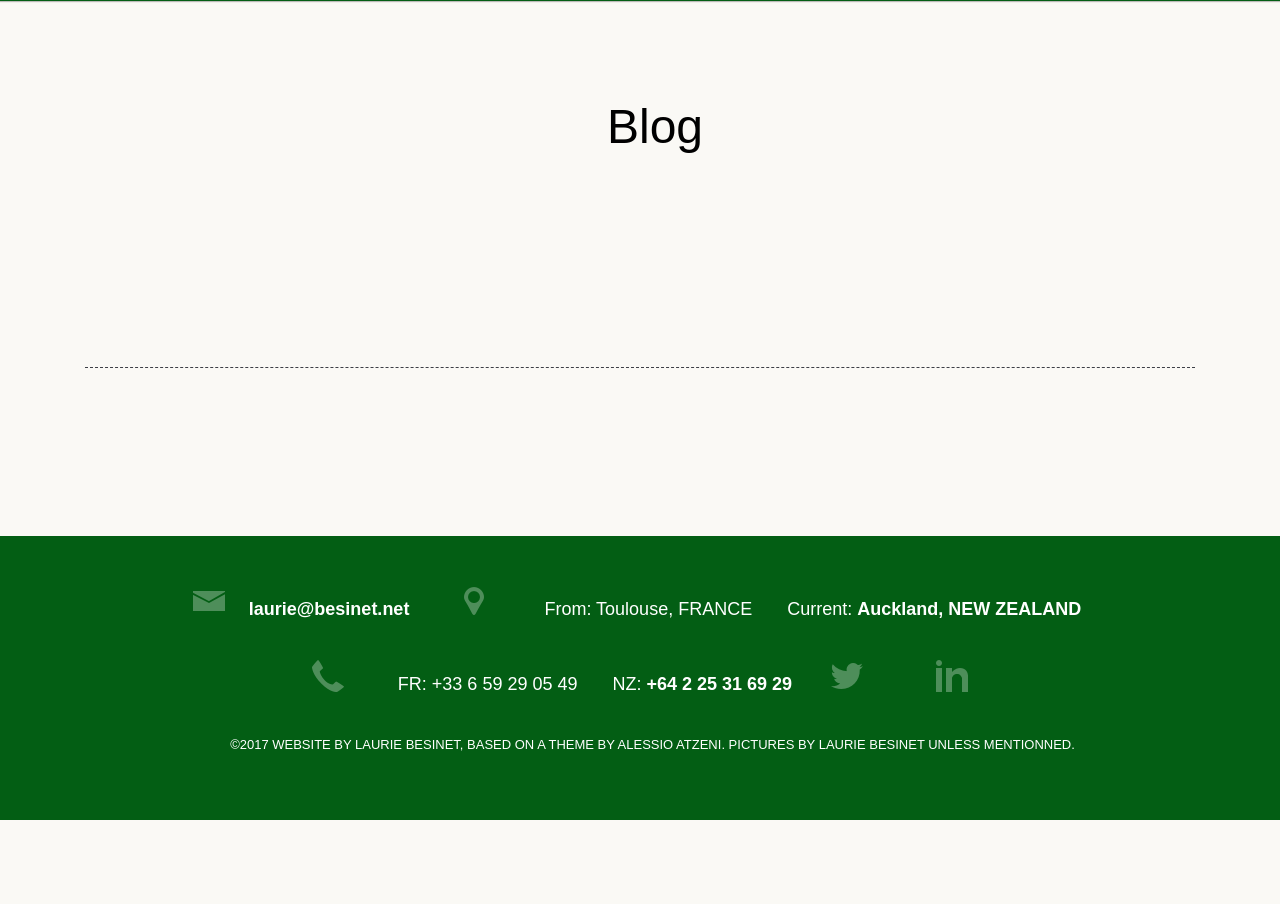
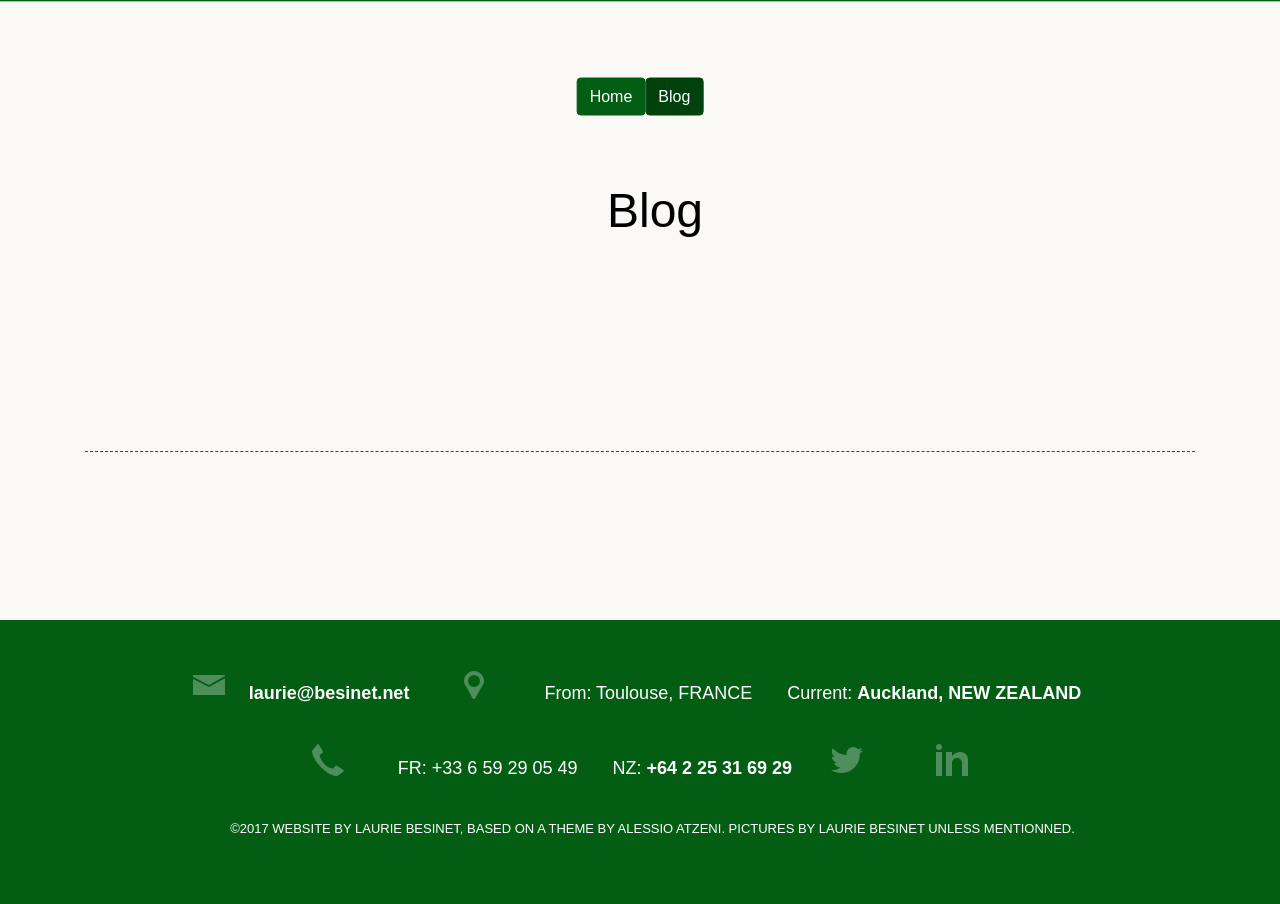
Before and after one commit to LaurieBe/website, a PHP site: page /blog.php in a window 1280 px wide. Shown: the part 859-1763 px from the top of the page. Before the commit the page ends 1679 px from the top, so only its background shows below. Run offline with PHP 8.4, Linux system fonts and the light colour scheme.

Commit message:
style boutons navigation des pages blog -2

```diff
--- a/laurie.besinet.net/a1.php
+++ b/laurie.besinet.net/a1.php
@@ -22,6 +22,7 @@
                 <div>
 
                     <!-- plan -->
+                    <br>
                     <nav aria-label="breadcrumb">
                       <ol class="breadcrumb">
                         <li class="active"><a class="i18n_home  btn btn-secondary" role="button" href="index.php#work"></a></li>
--- a/laurie.besinet.net/blog.php
+++ b/laurie.besinet.net/blog.php
@@ -16,6 +16,18 @@
   <!-- Presentation Section -->
   <div id="blog" class="page">
   	<div id="content" class="container">
+
+      <!-- plan -->
+      <br>
+      <nav aria-label="breadcrumb">
+        <ol class="breadcrumb">
+          <li class="active"><a class="i18n_home  btn btn-secondary" role="button" href="index.php#work"></a></li>
+          <li><a class="i18n_blog active  btn btn-secondary" role="button" aria-current="page" href="blog.php#blog"></a></li>
+        </ol>
+      </nav>
+
+        <br><br>
+
     	<!-- Title Page -->
       <div class="row">
         <div class="span12">
```
Also changed, not shown: laurie.besinet.net/a0.php (+4 -3 lines).
